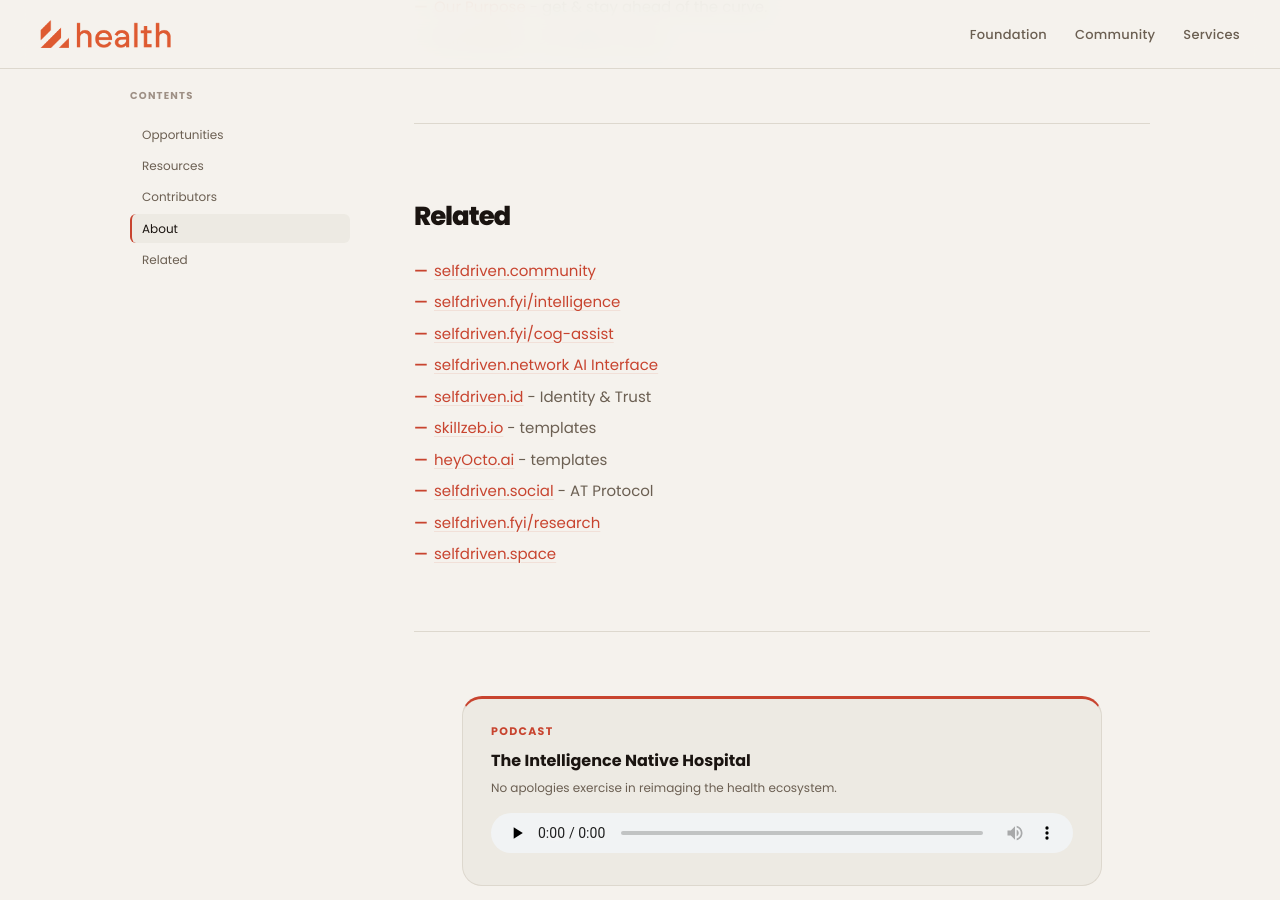
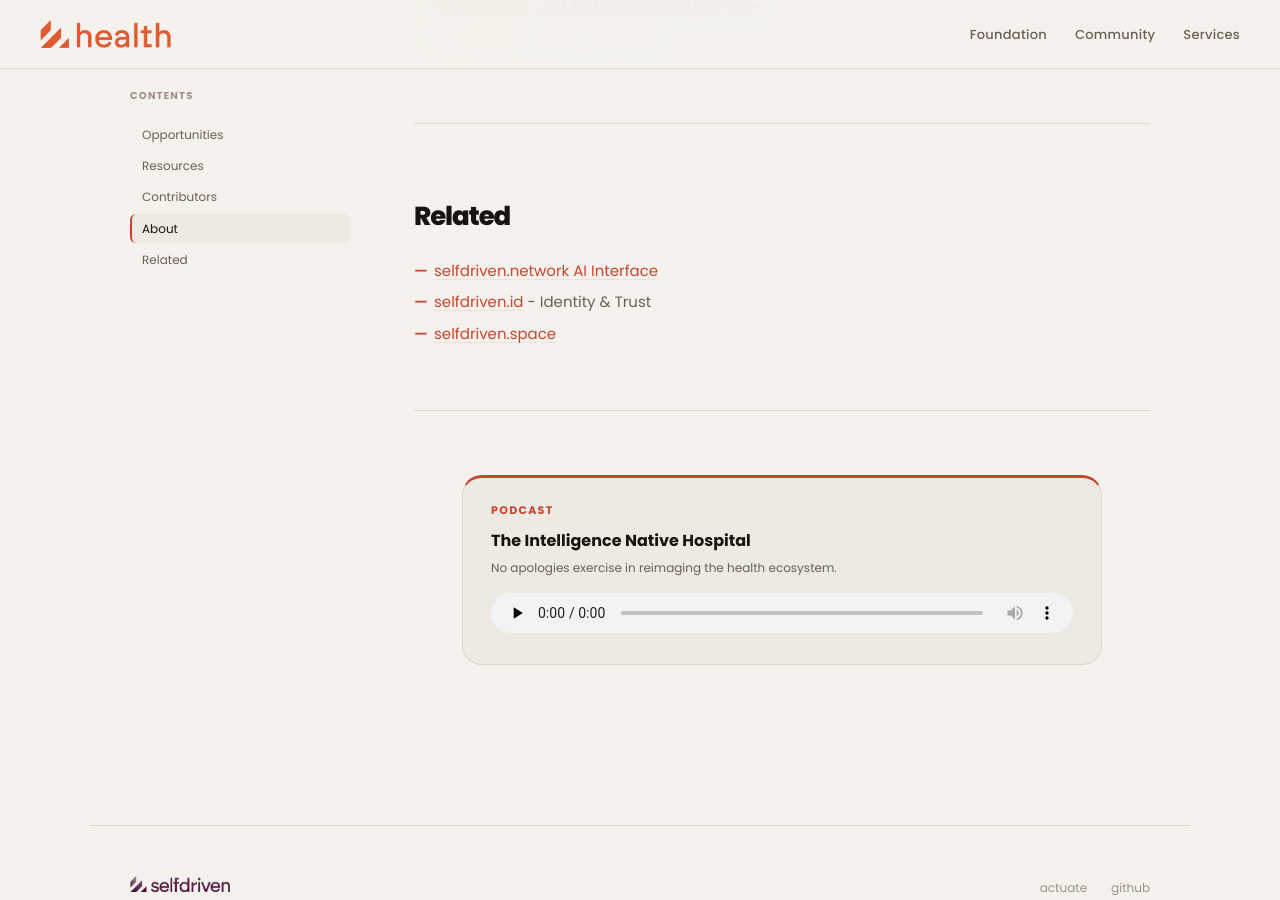
Before and after one commit to selfdriven-foundation/selfdriven-health, a Jekyll site: the page built from docs/index.md, in a window 1280 px wide and 900 px high, scrolled down 1498 px. Built offline with Jekyll 4.4.1, drawn with Linux system fonts in a browser that asks for light colours.

Commit message:
Update index.md

```diff
--- a/docs/index.md
+++ b/docs/index.md
@@ -28,16 +28,8 @@
 - [Our Identity](/our-identity) - our style & voice.
 
 ## Related
-
-- [selfdriven.community](https://selfdriven.community)
-- [selfdriven.fyi/intelligence](https://selfdriven.fyi/intelligence)
-- [selfdriven.fyi/cog-assist](https://selfdriven.fyi/cog-assist)
 - [selfdriven.network AI Interface](https://selfdriven.network)
 - [selfdriven.id](https://selfdriven.id) - Identity & Trust
-- [skillzeb.io](https://skillzeb.io) - templates
-- [heyOcto.ai](https://heyocto.ai) - templates
-- [selfdriven.social](https://selfdriven.social) - AT Protocol
-- [selfdriven.fyi/research](https://selfdriven.fyi/research)
 - [selfdriven.space](https://selfdriven.space)
 
 ---
```
